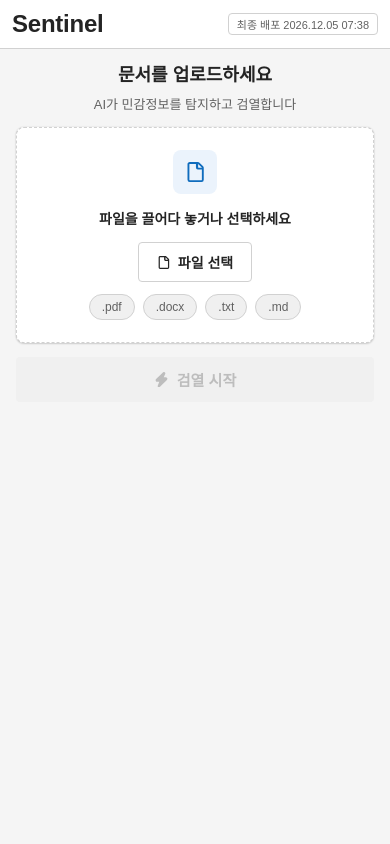
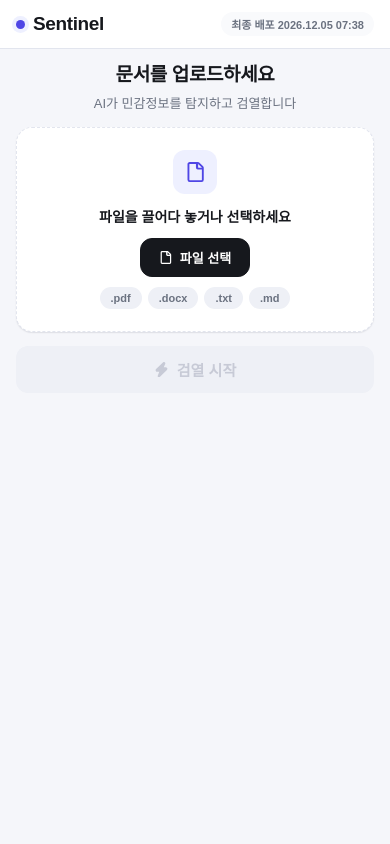
Before and after one commit to cosmosjiwan/Sentinel, a Flask app: page / in a window 390 px wide. Run offline with Flask 3, Linux system fonts and the light colour scheme; some web fonts are replaced.

Commit message:
Refresh frontend visual design across all pages
- New indigo-based color system, larger corner radii, softer shadows,
  and refined typography/spacing throughout (common.css)
- Redesign upload hero/card and loading overlay on input.html with
  modern app-style visuals (input.css)
- Turn the entity tokens, summary status card, and segmented method
  control into pill-shaped, app-like components (output.css)
- Convert the detection review panel into a true mobile bottom sheet
  (slide-up with drag handle and backdrop) instead of a floating box,
  while keeping the floating panel behavior on desktop (output.html)
- Refresh batch result list rows with file icons and pill-style
  blocked badges (batch_result.html)

```diff
--- a/static/css/common.css
+++ b/static/css/common.css
@@ -1,46 +1,46 @@
 @import url('https://cdn.jsdelivr.net/gh/orioncactus/pretendard@v1.3.9/dist/web/static/pretendard.min.css');
 
 :root {
-  /* ── Fluent 2 · Neutral ramp ── */
-  --bg:        #f5f5f5;   /* canvas (NeutralBackground3) */
-  --surface:   #ffffff;   /* layer  (NeutralBackground1) */
-  --surface2:  #f0f0f0;   /* hover surface */
-  --surface3:  #fafafa;
-  --border:    #d1d1d1;   /* NeutralStroke1 */
-  --divider:   #e0e0e0;   /* NeutralStroke2 */
-  --text:      #242424;   /* NeutralForeground1 */
-  --muted:     #616161;   /* NeutralForeground2 */
-  --subtle:    #707070;   /* NeutralForeground3 */
-  --disabled:  #bdbdbd;   /* NeutralForegroundDisabled */
+  /* ── Neutral ramp (cool, soft) ── */
+  --bg:        #f5f6fa;
+  --surface:   #ffffff;
+  --surface2:  #eef0f6;
+  --surface3:  #f9fafc;
+  --border:    #e2e5ee;
+  --divider:   #edeff5;
+  --text:      #16181d;
+  --muted:     #6b7280;
+  --subtle:    #8d91a3;
+  --disabled:  #c7cad6;
 
-  /* ── Fluent 2 · Brand ramp ── */
-  --accent:    #0f6cbd;   /* BrandForeground / Primary */
-  --accent-h:  #115ea3;   /* hover  */
-  --accent-p:  #0e4775;   /* pressed */
-  --accent-bg: #ebf3fc;   /* BrandBackground2 (selected tint) */
-  --accent-bg-h:#cfe4fa;
+  /* ── Brand ramp (indigo) ── */
+  --accent:    #4f46e5;
+  --accent-h:  #4338ca;
+  --accent-p:  #3730a3;
+  --accent-bg: #eef0ff;
+  --accent-bg-h:#dfe3ff;
 
-  /* ── Fluent elevation (shadow2 / shadow8 / shadow16) ── */
-  --shadow2:  0 1px 2px rgba(0,0,0,.14), 0 0 2px rgba(0,0,0,.12);
-  --shadow8:  0 4px 8px rgba(0,0,0,.14), 0 0 2px rgba(0,0,0,.12);
-  --shadow16: 0 8px 16px rgba(0,0,0,.14), 0 0 2px rgba(0,0,0,.12);
+  /* ── Elevation ── */
+  --shadow2:  0 1px 2px rgba(16,24,40,.06), 0 1px 1px rgba(16,24,40,.04);
+  --shadow8:  0 6px 16px rgba(16,24,40,.08), 0 2px 4px rgba(16,24,40,.04);
+  --shadow16: 0 16px 40px rgba(16,24,40,.14), 0 4px 10px rgba(16,24,40,.05);
 
-  /* ── Fluent corner radii ── */
-  --r-control: 4px;   /* buttons, inputs */
-  --r-card:    8px;   /* cards, dropzone */
+  /* ── Corner radii ── */
+  --r-control: 12px;
+  --r-card:    20px;
 
-  /* ── Fluent focus indicator (white gap + accent stroke) ── */
-  --focus: 0 0 0 1px #ffffff, 0 0 0 3px var(--accent);
+  /* ── Focus indicator ── */
+  --focus: 0 0 0 2px #ffffff, 0 0 0 4px var(--accent);
 
-  /* ── Semantic (위험성 등급 · Fluent status palette) ── */
-  --person:   #c50f1f; --person-bg: #fdf3f4;  /* danger  · 특급 */
-  --org:      #0f6cbd; --org-bg:    #ebf3fc;  /* brand   · 2급 */
-  --ip:       #bc4b09; --ip-bg:     #fdf6f3;  /* severe  · 1급 */
-  --auth:     #8764b8; --auth-bg:   #f5f1fb;  /* accent  */
-  --secret:   #0e700e; --secret-bg: #e7f3e7;  /* success · 3급 */
+  /* ── Semantic (위험성 등급) ── */
+  --person:   #e11d48; --person-bg: #fef1f4;  /* 특급 */
+  --org:      #2563eb; --org-bg:    #eff4ff;  /* 2급  */
+  --ip:       #ea580c; --ip-bg:     #fff4ec;  /* 1급  */
+  --auth:     #7c3aed; --auth-bg:   #f5f0ff;
+  --secret:   #16a34a; --secret-bg: #edfbf1;  /* 3급  */
 }
 
-/* Fluent keyboard focus indicator */
+/* Keyboard focus indicator */
 :focus-visible { outline: none; box-shadow: var(--focus); }
 
 * { box-sizing: border-box; margin: 0; padding: 0; }
@@ -49,6 +49,7 @@ body {
   background: var(--bg);
   color: var(--text);
   font-family: 'Pretendard', 'Pretendard Variable', sans-serif;
+  -webkit-font-smoothing: antialiased;
   display: flex;
   flex-direction: column;
 }
@@ -61,19 +62,28 @@ body {
   padding: 0 24px;
   height: 60px;
   background: var(--surface);
-  border-bottom: 1px solid var(--border);
+  box-shadow: 0 1px 0 var(--border);
   flex-shrink: 0;
   z-index: 100;
 }
 .brand {
-  font-size: 32px;
+  font-size: 22px;
   font-weight: 800;
-  letter-spacing: -0.01em;
+  letter-spacing: -0.02em;
   color: var(--text);
   display: flex;
   align-items: center;
+  gap: 8px;
   text-decoration: none;
   cursor: pointer;
+}
+.brand::before {
+  content: "";
+  width: 9px; height: 9px;
+  border-radius: 50%;
+  background: var(--accent);
+  box-shadow: 0 0 0 4px var(--accent-bg);
+  flex-shrink: 0;
 }
 .brand span { color: var(--accent); }
 
@@ -84,18 +94,18 @@ body {
 }
 .chip {
   font-size: 11px;
-  padding: 2px 8px;
-  border-radius: var(--r-control);
-  font-weight: 500;
+  padding: 4px 10px;
+  border-radius: 999px;
+  font-weight: 600;
   background: var(--surface2);
-  border: 1px solid var(--border);
+  border: none;
   color: var(--muted);
 }
-.chip-plain { background: var(--surface); }
+.chip-plain { background: var(--surface3); }
 .icon-btn {
-  width: 32px;
-  height: 32px;
-  border-radius: 4px;
+  width: 34px;
+  height: 34px;
+  border-radius: var(--r-control);
   border: none;
   background: transparent;
   color: var(--muted);
@@ -187,17 +199,17 @@ body {
 @media (max-width: 768px) {
   body { height: auto; min-height: 100vh; overflow: visible; font-size: 13px; }
 
-  .topbar { height: auto; padding: 10px 12px; gap: 8px; }
+  .topbar { height: auto; padding: 12px 16px; gap: 8px; }
+  .brand { font-size: 19px; }
   .topbar-right { flex-wrap: wrap; gap: 6px; justify-content: flex-end; }
   .topbar-username { display: none; }
-  .brand { font-size: 24px; }
 
   .app-shell { flex-direction: column; overflow: visible; min-height: 0; }
 
   .content-shell, .content-area { overflow: visible; }
 }
 
-/* Fluent quality floor — reduced motion */
+/* Reduced motion */
 @media (prefers-reduced-motion: reduce) {
   *, *::before, *::after {
     animation-duration: .001ms !important;
--- a/static/css/input.css
+++ b/static/css/input.css
@@ -15,39 +15,40 @@ body {
 /* ── 업로드 히어로 ── */
 .upload-hero {
   width: 100%;
-  max-width: 980px;
+  max-width: 720px;
   display: flex;
   flex-direction: column;
   align-items: center;
-  gap: 20px;
+  gap: 24px;
 }
 
 .upload-hero-title {
-  font-size: 30px;
-  font-weight: 600;
-  line-height: 38px;
+  font-size: 28px;
+  font-weight: 800;
+  letter-spacing: -0.02em;
+  line-height: 1.3;
   color: var(--text);
   text-align: center;
 }
 .upload-hero-sub {
-  font-size: 17px;
-  line-height: 24px;
+  font-size: 15px;
+  line-height: 22px;
   color: var(--muted);
   text-align: center;
-  margin-top: -10px;
+  margin-top: -14px;
 }
 
 /* ── 업로드 박스 (대형) ── */
 .upload-box {
   width: 100%;
-  min-height: 260px;
-  border: 1px dashed var(--border);
+  min-height: 240px;
+  border: 1.5px dashed var(--border);
   border-radius: var(--r-card);
-  padding: 56px 64px;
+  padding: 48px 48px;
   text-align: center;
   background: var(--surface);
   cursor: pointer;
-  transition: border-color .15s, background .15s, box-shadow .15s;
+  transition: border-color .15s, background .15s, box-shadow .15s, transform .1s;
   position: relative;
   box-shadow: var(--shadow2);
   display: flex;
@@ -68,103 +69,104 @@ body {
 }
 
 .upload-icon {
-  width: 80px;
-  height: 80px;
-  margin: 0 auto 22px;
+  width: 64px;
+  height: 64px;
+  margin: 0 auto 20px;
   background: var(--accent-bg);
-  border-radius: var(--r-card);
+  border-radius: 16px;
   display: flex;
   align-items: center;
   justify-content: center;
 }
 .upload-icon svg { color: var(--accent); }
+.upload-box.has-file .upload-icon { background: rgba(22,163,74,.12); }
+.upload-box.has-file .upload-icon svg { color: var(--secret); }
 
 .upload-title {
-  font-size: 19px;
-  font-weight: 600;
+  font-size: 16px;
+  font-weight: 700;
   color: var(--text);
-  margin-bottom: 22px;
+  margin-bottom: 18px;
 }
 .select-btn {
   display: inline-flex;
   align-items: center;
   gap: 8px;
-  padding: 13px 26px;
+  padding: 12px 24px;
   border-radius: var(--r-control);
-  background: var(--surface);
-  border: 1px solid var(--border);
-  color: var(--text);
-  font-size: 16px;
-  font-weight: 600;
+  background: var(--text);
+  border: 1px solid var(--text);
+  color: #fff;
+  font-size: 14px;
+  font-weight: 700;
   font-family: 'Pretendard', sans-serif;
   cursor: pointer;
-  transition: background .12s, border-color .12s;
+  transition: background .12s, transform .08s;
 }
-.select-btn:hover {
-  background: var(--surface2);
-  border-color: var(--subtle);
-}
-.select-btn:active { background: var(--divider); }
+.select-btn:hover { background: #2b2e36; }
+.select-btn:active { transform: scale(.97); }
 
 #file-name {
-  margin-top: 20px;
+  margin-top: 18px;
   font-size: 13px;
   color: var(--secret);
   display: none;
   align-items: center;
   justify-content: center;
   gap: 6px;
-  font-weight: 500;
+  font-weight: 600;
 }
 #file-name.show { display: flex; }
 #file-name svg { flex-shrink: 0; }
 
-#lastModified { margin-top: 10px; }
+#lastModified { margin-top: 8px; }
 
 .format-chips {
   display: flex;
-  gap: 12px;
+  gap: 8px;
   justify-content: center;
-  margin-top: 18px;
+  margin-top: 16px;
 }
 .fmt-chip {
-  font-size: 14px;
-  font-weight: 500;
-  padding: 8px 18px;
-  border-radius: 14px;
+  font-size: 12px;
+  font-weight: 700;
+  padding: 6px 14px;
+  border-radius: 999px;
   background: var(--surface2);
-  border: 1px solid var(--border);
+  border: none;
   color: var(--muted);
 }
 
 /* ── 검열 버튼 ── */
 .submit-btn {
   width: 100%;
-  padding: 16px;
+  padding: 17px;
   border-radius: var(--r-control);
   background: var(--accent);
   border: none;
   color: #fff;
-  font-size: 17px;
-  font-weight: 600;
+  font-size: 16px;
+  font-weight: 700;
   font-family: 'Pretendard', sans-serif;
   cursor: pointer;
   display: flex;
   align-items: center;
   justify-content: center;
   gap: 8px;
-  transition: background .12s;
+  box-shadow: 0 4px 14px rgba(79,70,229,.32);
+  transition: background .12s, transform .08s;
 }
 .submit-btn:hover { background: var(--accent-h); }
-.submit-btn:active { background: var(--accent-p); }
-.submit-btn:disabled { background: var(--surface2); color: var(--disabled); cursor: not-allowed; }
+.submit-btn:active:not(:disabled) { transform: scale(.985); }
+.submit-btn:disabled { background: var(--surface2); color: var(--disabled); box-shadow: none; cursor: not-allowed; }
 
 /* ── 로딩 오버레이 (검열 중) ── */
 #loading {
   display: none;
   position: fixed;
   inset: 0;
-  background: rgba(255,255,255,0.96);
+  background: rgba(245,246,250,0.94);
+  backdrop-filter: blur(6px);
   z-index: 9999;
   align-items: center;
   justify-content: center;
@@ -288,20 +290,20 @@ body {
     padding: 14px 16px;
     overflow: hidden;
   }
-  .upload-hero { gap: 10px; }
-  .upload-hero-title { font-size: 18px; line-height: 24px; }
-  .upload-hero-sub { font-size: 13px; margin-top: -4px; }
+  .upload-hero { gap: 12px; }
+  .upload-hero-title { font-size: 19px; line-height: 25px; }
+  .upload-hero-sub { font-size: 13px; margin-top: -6px; }
 
-  .upload-box { min-height: 0; padding: 22px 16px; }
-  .upload-icon { width: 44px; height: 44px; margin: 0 auto 14px; }
+  .upload-box { min-height: 0; padding: 22px 16px; border-radius: 16px; }
+  .upload-icon { width: 44px; height: 44px; margin: 0 auto 12px; border-radius: 12px; }
   .upload-icon svg { width: 20px; height: 20px; }
-  .upload-title { font-size: 14px; margin-bottom: 14px; }
-  .select-btn { padding: 9px 18px; font-size: 14px; }
-  .format-chips { margin-top: 12px; gap: 8px; }
-  .fmt-chip { font-size: 12px; padding: 5px 12px; }
-  #file-name { margin-top: 12px; font-size: 12px; }
+  .upload-title { font-size: 14px; margin-bottom: 12px; }
+  .select-btn { padding: 9px 18px; font-size: 13px; }
+  .format-chips { margin-top: 10px; gap: 6px; }
+  .fmt-chip { font-size: 11px; padding: 5px 11px; }
+  #file-name { margin-top: 10px; font-size: 12px; }
 
-  .submit-btn { padding: 12px; font-size: 15px; margin-top: 14px !important; }
+  .submit-btn { padding: 13px; font-size: 15px; margin-top: 14px !important; }
 
   .scan-card { width: 100%; padding: 24px 16px; }
 }
```
Also changed, not shown: other parts of static/css/common.css (+16 -14 lines), other parts of static/css/input.css (+20 -20 lines), static/css/output.css (+116 -72 lines), templates/batch_result.html (+28 -12 lines), templates/output.html (+7 -3 lines).
